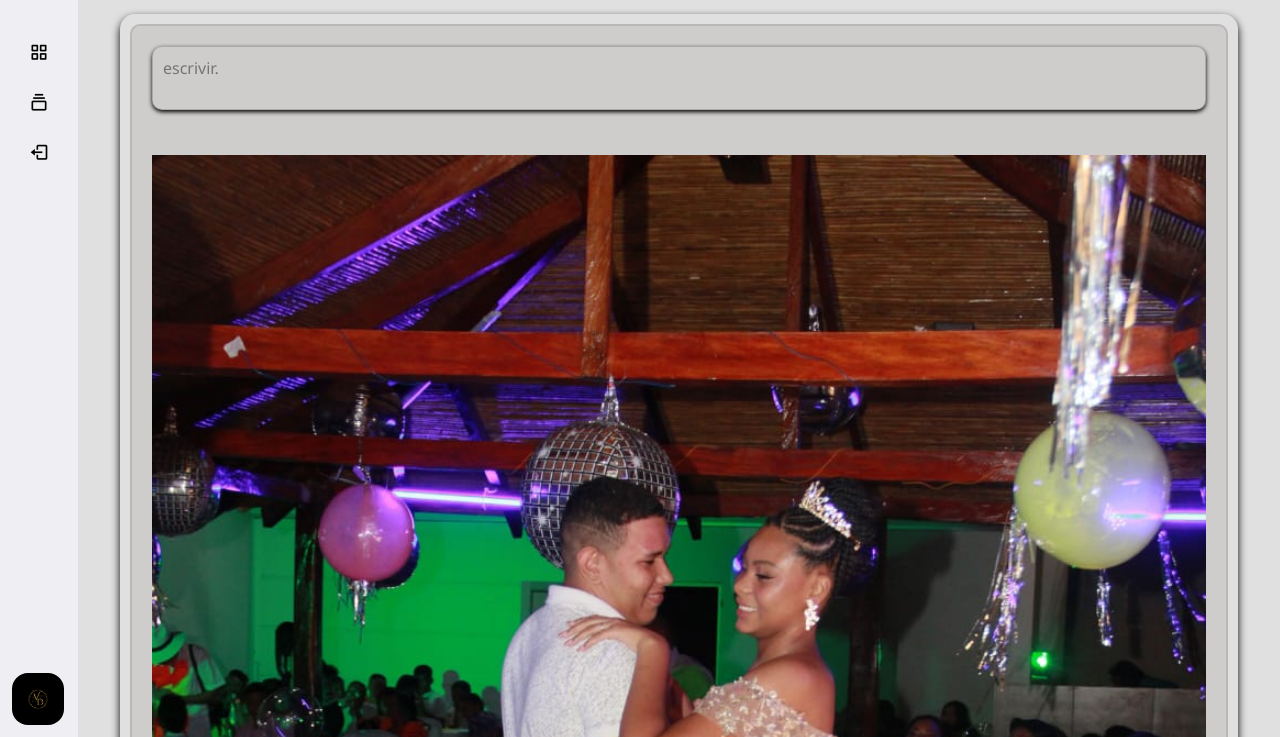
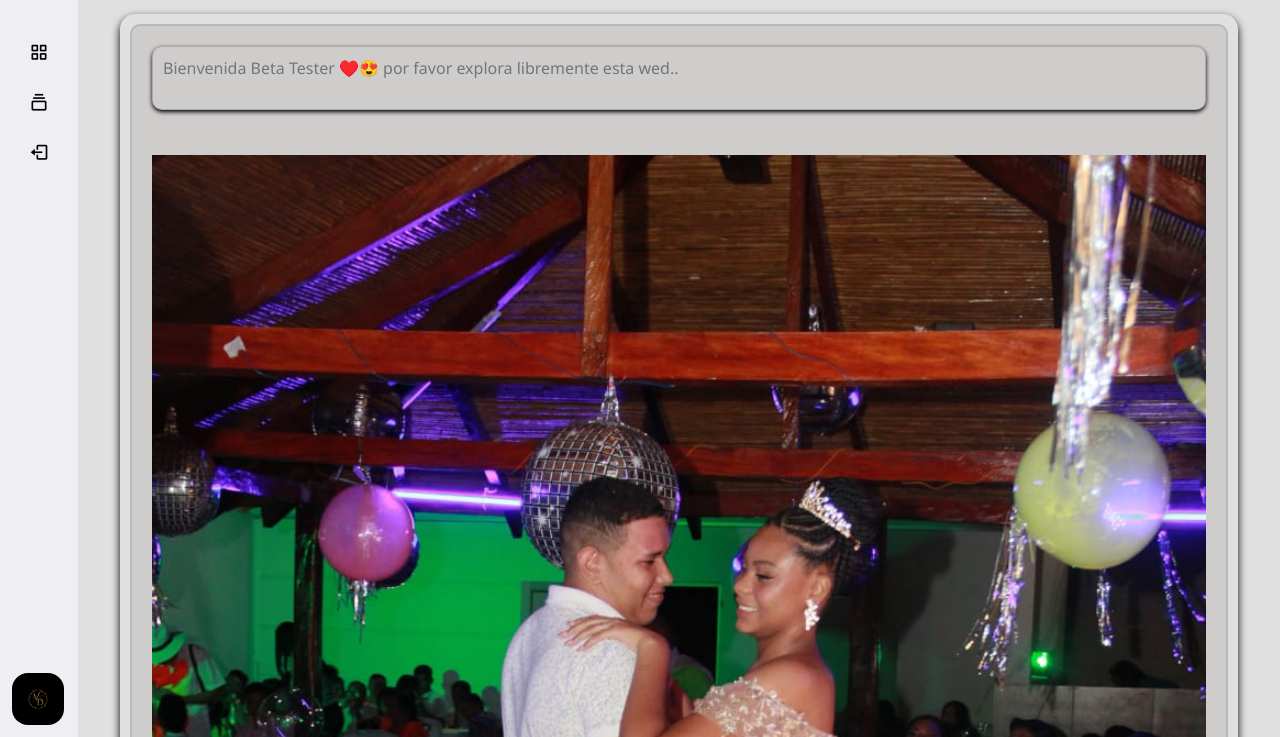
Before and after one commit to OscarVZ-17/Prueva.com, a plain HTML site: page principal.html in a window 1280 px wide. Shown: the part 63-800 px from the top of the page. Drawn offline with nearby package versions, Linux system fonts and the light colour scheme.

Commit message:
Update principal.html

```diff
--- a/principal.html
+++ b/principal.html
@@ -75,7 +75,7 @@
       <section class="writing-section">
         <div class="writing-background">
           <div class="writing-content">
-            <textarea id="autoTextarea" placeholder="escrivir."></textarea>
+            <textarea id="autoTextarea" placeholder="Bienvenida Beta Tester ♥️😍 por favor explora libremente esta wed.."></textarea>
           </div>
           <div class="image-gallery">
             <img class="image1" src="imagen/4.jpg" alt="Imagen 1">
```
